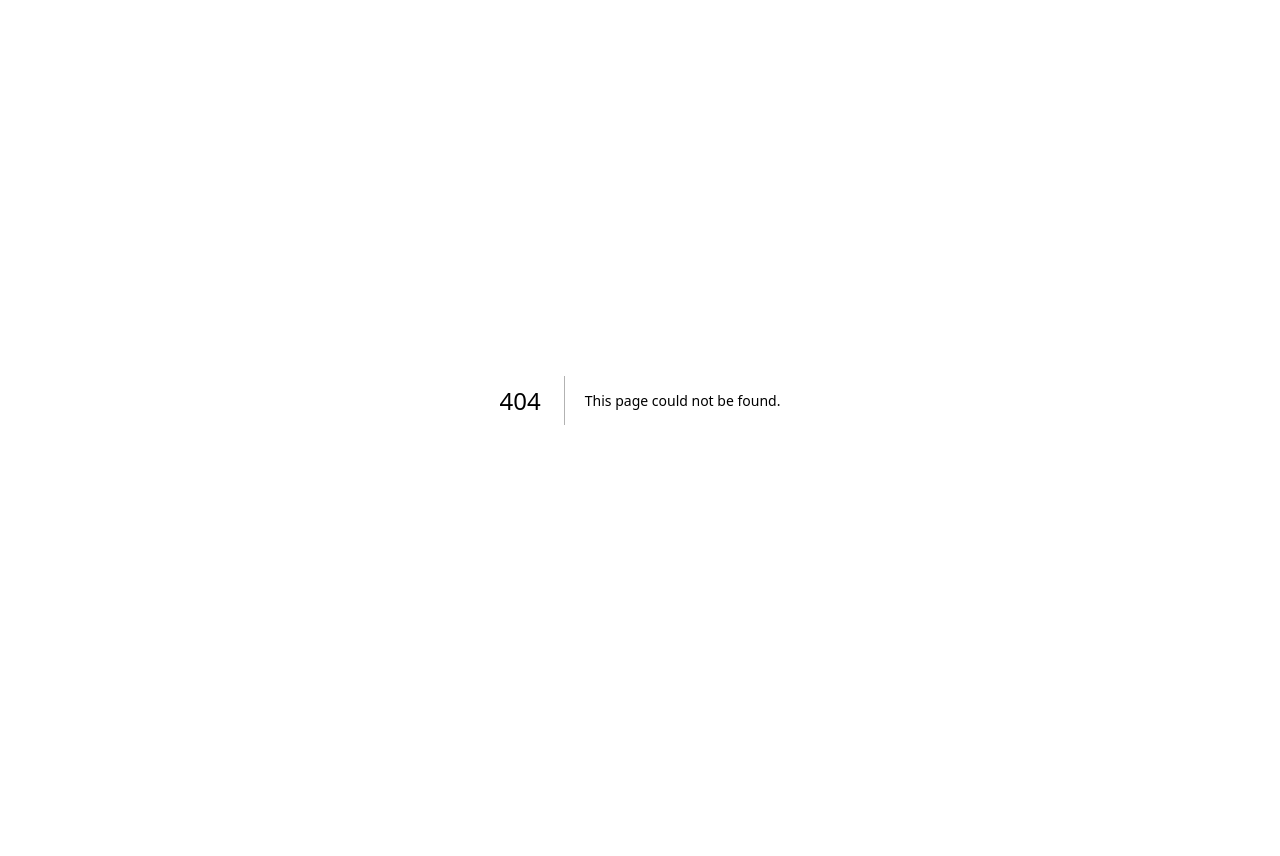
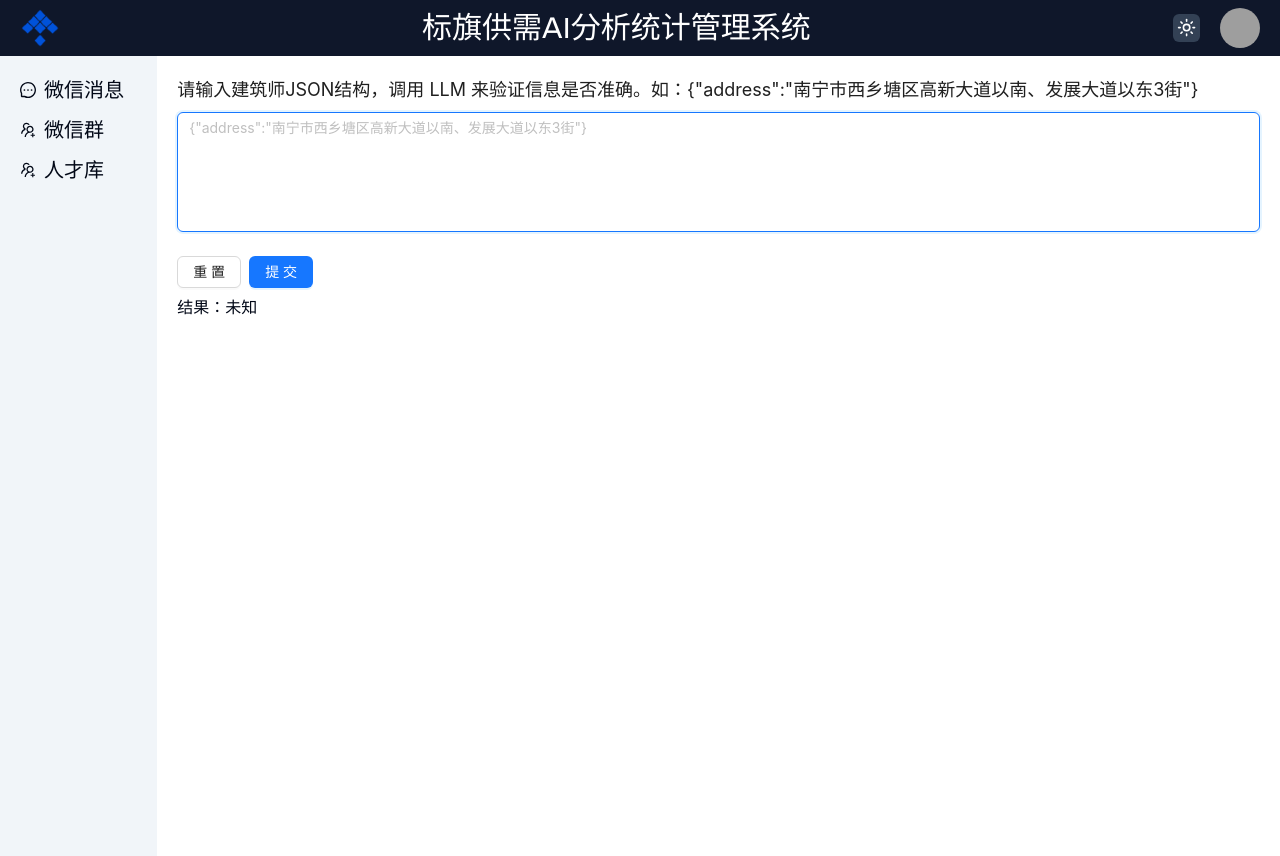
Before and after one commit to Newzhangming/Local-Data-view, a Next.js app: page /human in a window 1280 px wide. Before the commit this address had no page. Before the commit the page ends 800 px from the top, so only its background shows below. Built offline with nearby package versions, Linux system fonts and the light colour scheme; grey boxes are pictures that could not be loaded.

Commit message:
feat: add human query with fastgpt

```diff
--- /dev/null
+++ b/src/app/(main)/human/page.tsx
@@ -0,0 +1,30 @@
+"use client";
+import { ProForm, ProFormTextArea } from '@ant-design/pro-components';
+import { useState } from "react";
+
+import { HumanReq, HumanResp } from "@/constants/dto";
+import { queryHuman } from "@/services/human";
+
+export default function Page() {
+  const [result, setResult] = useState<HumanResp>({ role:'', content:'' });
+  return (
+    <>
+      <ProForm
+        onFinish={async (values: HumanReq) => {
+          const result = await queryHuman(values);
+          setResult(result.data);
+        }}
+      >
+        <ProFormTextArea
+          placeholder={"{\"address\":\"南宁市西乡塘区高新大道以南、发展大道以东3街\"}"}
+          fieldProps={{ autoSize: { minRows: 5 } }}
+          name="content"
+          label={<span className={'text-lg'}>{`请输入建筑师JSON结构，调用 LLM 来验证信息是否准确。如：{"address":"南宁市西乡塘区高新大道以南、发展大道以东3街"}`}</span>}/>
+      </ProForm>
+      <div className={'flex mt-2 text-base'}>
+        <h1>结果：</h1>
+        <span>{result?.content || '未知'}</span>
+      </div>
+    </>
+  );
+}
--- a/src/components/sidebar.tsx
+++ b/src/components/sidebar.tsx
@@ -6,7 +6,7 @@ export default function Sidebar() {
   return (
     <div className={"flex flex-col h-full bg-secondary rounded-none gap-3 p-5"}>
       <div className={"flex flex-row gap-2"}>
-        <MessageOutlined />
+        <MessageOutlined/>
         <Link href={"/messages"} className={"text-xl"}>
           微信消息
         </Link>
@@ -17,6 +17,12 @@ export default function Sidebar() {
           微信群
         </Link>
       </div>
+      <div className={"flex flex-row gap-2"}>
+        <UsergroupAddOutlined/>
+        <Link href={"/human"} className={"text-xl"}>
+          人才库
+        </Link>
+      </div>
     </div>
   );
 }
--- /dev/null
+++ b/src/services/human.ts
@@ -0,0 +1,11 @@
+import { BaseResp, HumanReq, HumanResp } from "@/constants/dto";
+import HttpService from "@/utils/http-service";
+
+const httpService = new HttpService(process.env.NEXT_PUBLIC_HOST!);
+
+export const queryHuman = (
+  input: HumanReq,
+): Promise<BaseResp<HumanResp>> => {
+  const url = `/v1/human`;
+  return httpService.post<BaseResp<HumanResp>>(url, input);
+};
```
Also changed, not shown: package.json (+4 -4 lines), src/constants/dto.ts (+9 -0 lines), 1 other file (tests, documents, lock files or other folders).
